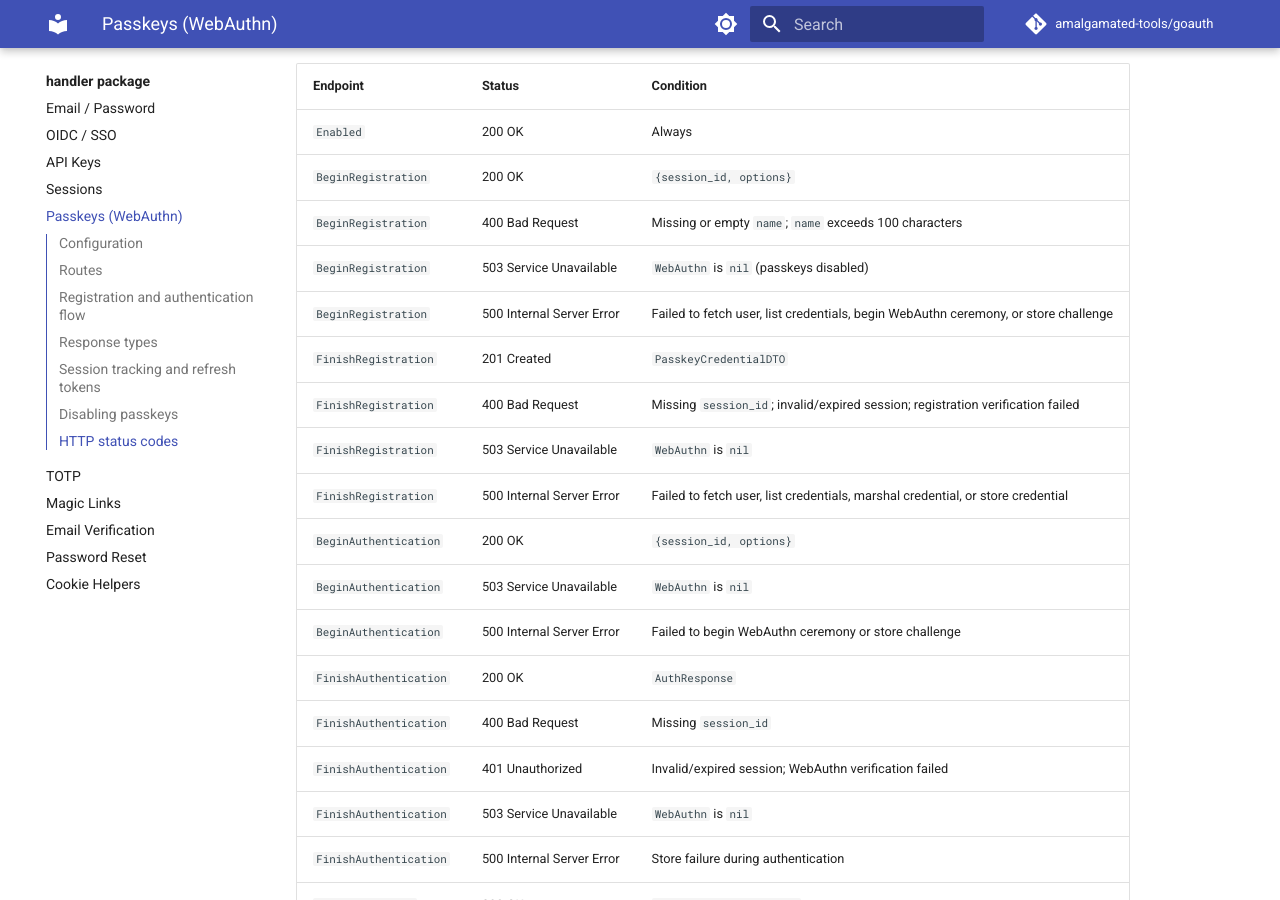
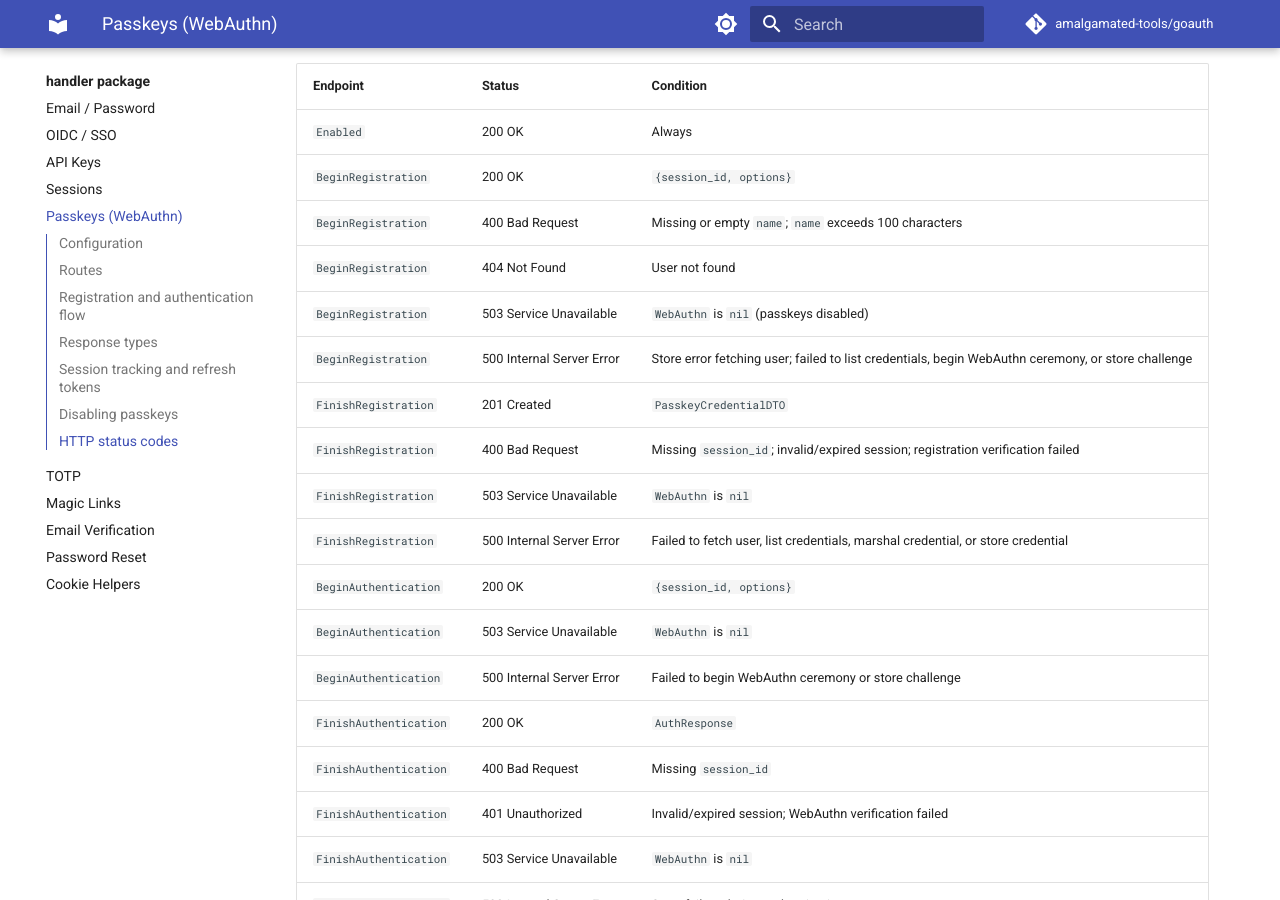
Before and after one commit to amalgamated-tools/goauth, an MkDocs documentation site: the page built from docs/handler/passkeys.md, in a window 1280 px wide and 900 px high, scrolled down 2618 px. Built offline with MkDocs 1.6.1 and Material for MkDocs 9.7.7, drawn with Linux system fonts in a browser that asks for light colours; comment, search, counter and statistics services are not loaded.

Commit message:
docs: add missing 404 rows and fix logout/BeginRegistration error handling docs
handler/passkey.go (commit 6864a5dc) now returns HTTP 404 when the
authenticated user is not found in BeginRegistration, instead of 500.
Update docs/handler/passkeys.md to:
- Add BeginRegistration | 404 Not Found | User not found
- Narrow BeginRegistration 500 condition to exclude the user-not-found case

handler/auth.go (commit 6864a5dc) now returns HTTP 404 when the
authenticated user is not found in ChangePassword, instead of 500.
Update docs/handler/auth.md to:
- Add ChangePassword | 404 Not Found | User not found

handler/auth.go (commit a0c3d033) changed Logout to log a warning via
slog when session deletion fails with an unexpected error, and silently
ignore ErrNotFound. Update the session-tracking section to document this
operational behavior.

Co-authored-by: Copilot <223556219+Copilot@users.noreply.github.com>

```diff
--- a/docs/handler/passkeys.md
+++ b/docs/handler/passkeys.md
@@ -95,8 +95,9 @@ Set `WebAuthn: nil` to deploy `PasskeyHandler` in a disabled state. `Enabled` re
 | `Enabled` | 200 OK | Always |
 | `BeginRegistration` | 200 OK | `{session_id, options}` |
 | `BeginRegistration` | 400 Bad Request | Missing or empty `name`; `name` exceeds 100 characters |
+| `BeginRegistration` | 404 Not Found | User not found |
 | `BeginRegistration` | 503 Service Unavailable | `WebAuthn` is `nil` (passkeys disabled) |
-| `BeginRegistration` | 500 Internal Server Error | Failed to fetch user, list credentials, begin WebAuthn ceremony, or store challenge |
+| `BeginRegistration` | 500 Internal Server Error | Store error fetching user; failed to list credentials, begin WebAuthn ceremony, or store challenge |
 | `FinishRegistration` | 201 Created | `PasskeyCredentialDTO` |
 | `FinishRegistration` | 400 Bad Request | Missing `session_id`; invalid/expired session; registration verification failed |
 | `FinishRegistration` | 503 Service Unavailable | `WebAuthn` is `nil` |
```
Also changed, not shown: docs/handler/auth.md (+2 -1 lines).
